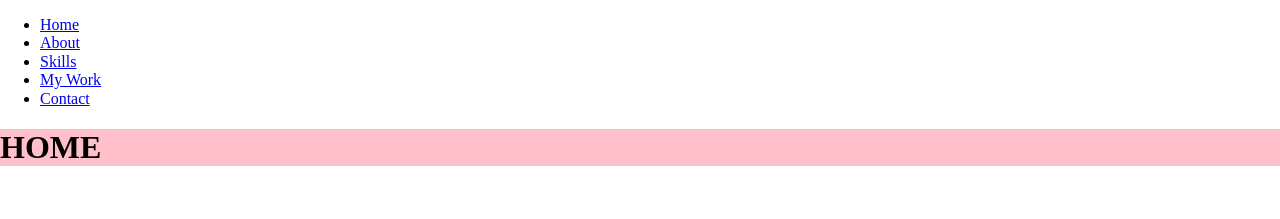
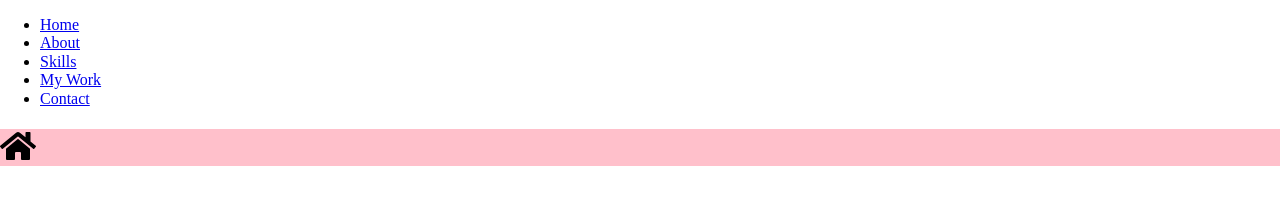
Before and after one commit to bartekmanu/manufolio, a React (Create React App) app: page / in a window 1280 px wide. Shown: the top 219 px of the page. Built offline with nearby package versions, Linux system fonts and the light colour scheme.

Commit message:
mf-02 add font-awesome

```diff
--- a/package.json
+++ b/package.json
@@ -3,6 +3,9 @@
   "version": "0.1.0",
   "private": true,
   "dependencies": {
+    "@fortawesome/fontawesome-svg-core": "^1.2.28",
+    "@fortawesome/free-solid-svg-icons": "^5.13.0",
+    "@fortawesome/react-fontawesome": "^0.1.9",
     "@testing-library/jest-dom": "^4.2.4",
     "@testing-library/react": "^9.3.2",
     "@testing-library/user-event": "^7.1.2",
--- a/src/pages/Home.tsx
+++ b/src/pages/Home.tsx
@@ -1,14 +1,19 @@
 import React from 'react';
 import styled from 'styled-components';
+import { FontAwesomeIcon } from '@fortawesome/react-fontawesome';
+import { faHome } from '@fortawesome/free-solid-svg-icons'
 
 const Test = styled.div`
   background: pink;
 `;
 
-const Home: React.FC = () => (
-  <Test>
-    <h1>HOME</h1>
-  </Test>
-);
+const Home: React.FC = () => {
+  const element = <FontAwesomeIcon icon={faHome} />
+  return (
+    <Test>
+      <h1>{element}</h1>
+    </Test>
+  );
+}
 
 export default Home;
```
Also changed, not shown: 1 other file (tests, documents, lock files or other folders).
